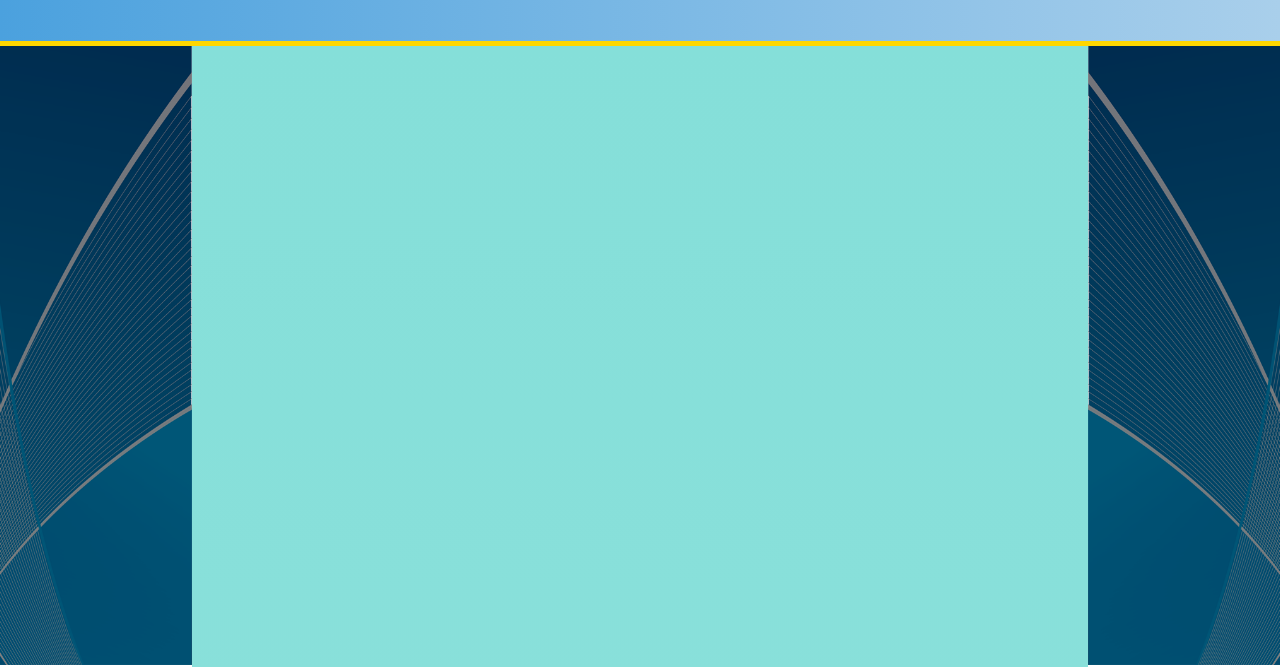
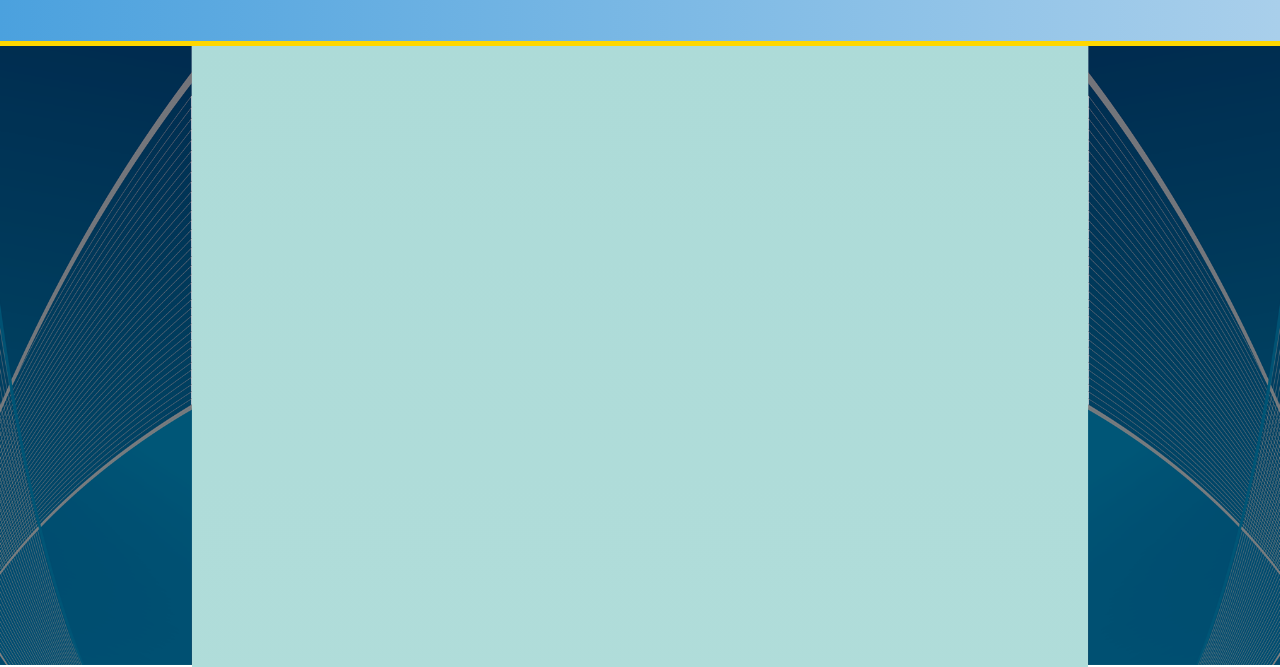
Before and after one commit to SheepStar02/ImageUploader, a plain HTML site: page IMUPhome.html in a window 1280 px wide. Shown: the part 135-802 px from the top of the page. Drawn offline with Linux system fonts and the light colour scheme.

Commit message:
html color update

```diff
--- a/IMUP.css
+++ b/IMUP.css
@@ -86,5 +86,5 @@ section{
     width: 70%;
     left: 15%;
     position:absolute;
-    background: linear-gradient(to bottom, rgb(133, 223, 217), rgb(188, 236, 234));
+    background: linear-gradient(to bottom, rgb(173, 219, 216), rgb(219, 243, 242));
 }
```
